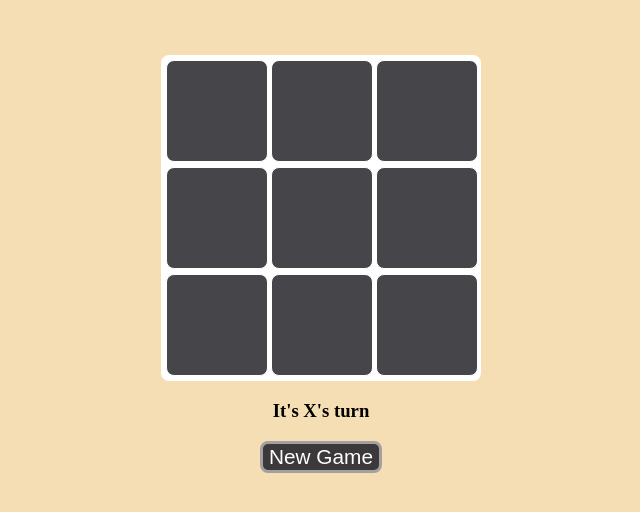
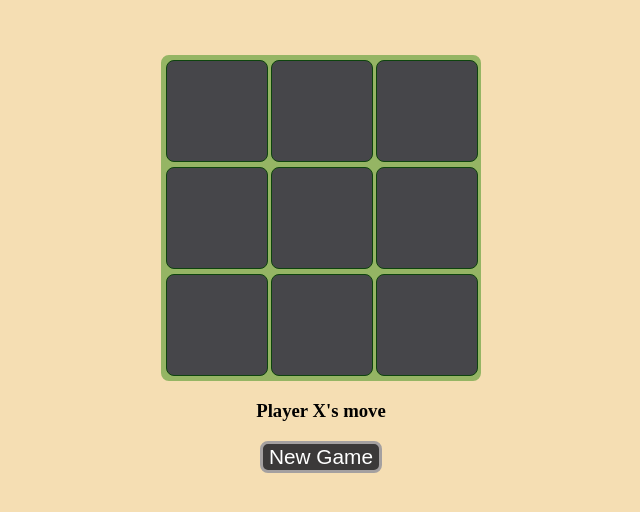
Before and after one commit to 1moreinthetolly/Milestone-Project-1, a plain HTML site: page index.html in a window 1280 px wide. Shown: the part 236-748 px from the top of the page, without its empty margins (319-959 px from the left). Drawn offline with Linux system fonts and the light colour scheme.

Commit message:
Fixed bug in JS file

```diff
--- a/script.js
+++ b/script.js
@@ -1,18 +1,16 @@
 const statusDisplay = document.querySelector('.game-state');
 
 let gameActive = true;
-
 let currentPlayer = "X";
-
 let gameState = ["", "", "", "", "", "", "", "", ""];
 
 const winningMessage = () => `Player ${currentPlayer} has won!`;
 const drawMessage = () => `Game ended in a draw!`;
-const currentPlayerTurn = () => `It's ${currentPlayer}'s turn`;
+const currentPlayerTurn = () => `Player ${currentPlayer}'s move`;
 
 statusDisplay.innerHTML = currentPlayerTurn();
 
-document.querySelectorAll('.tile').forEach(tile => tile.addEventListener('click', handleCellClick));
+document.querySelectorAll('.tile').forEach(tile => tile.addEventListener('click', handleTileClick));
 document.querySelector('.game-new').addEventListener('click', handleRestartGame);
 
 function handleTileClick(clickedTileEvent) {
--- a/style.css
+++ b/style.css
@@ -22,16 +22,16 @@ section{
   display: grid;
   grid-template-columns: repeat(3, 100px);
   grid-gap: 5px;
-  border: 5px solid white;
+  border: 5px solid rgb(149, 181, 100);
   border-radius: 8px;
-  background-color: rgb(255, 255, 255);
+  background-color: rgb(149, 181, 100);
 }
 
 .tile{
   background-color: rgb(70, 70, 74);
   height: 100px;
   width: 100px;
-  border: 1px solid rgb(255, 255, 255);
+  border: 1px solid rgb(14, 68, 14);
   border-radius: 8px;
   display: flex;
   justify-content: center;
```
